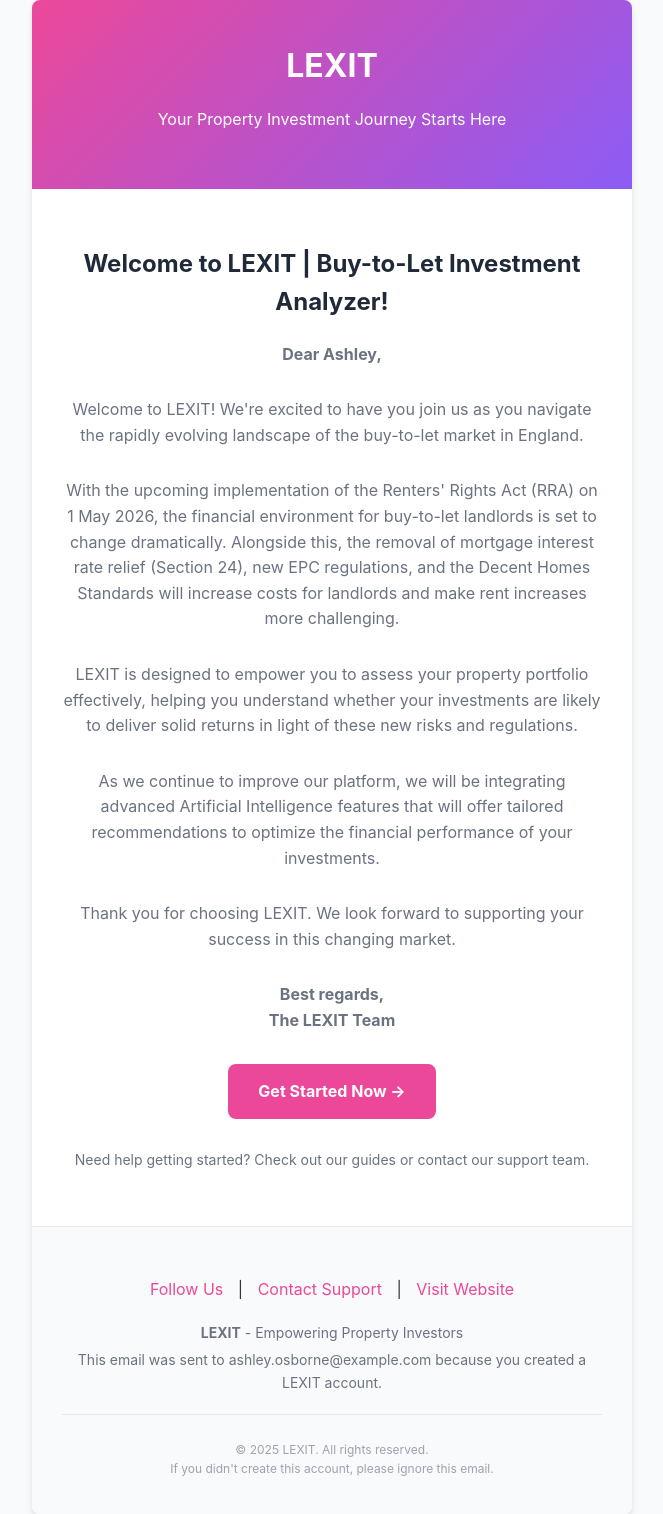
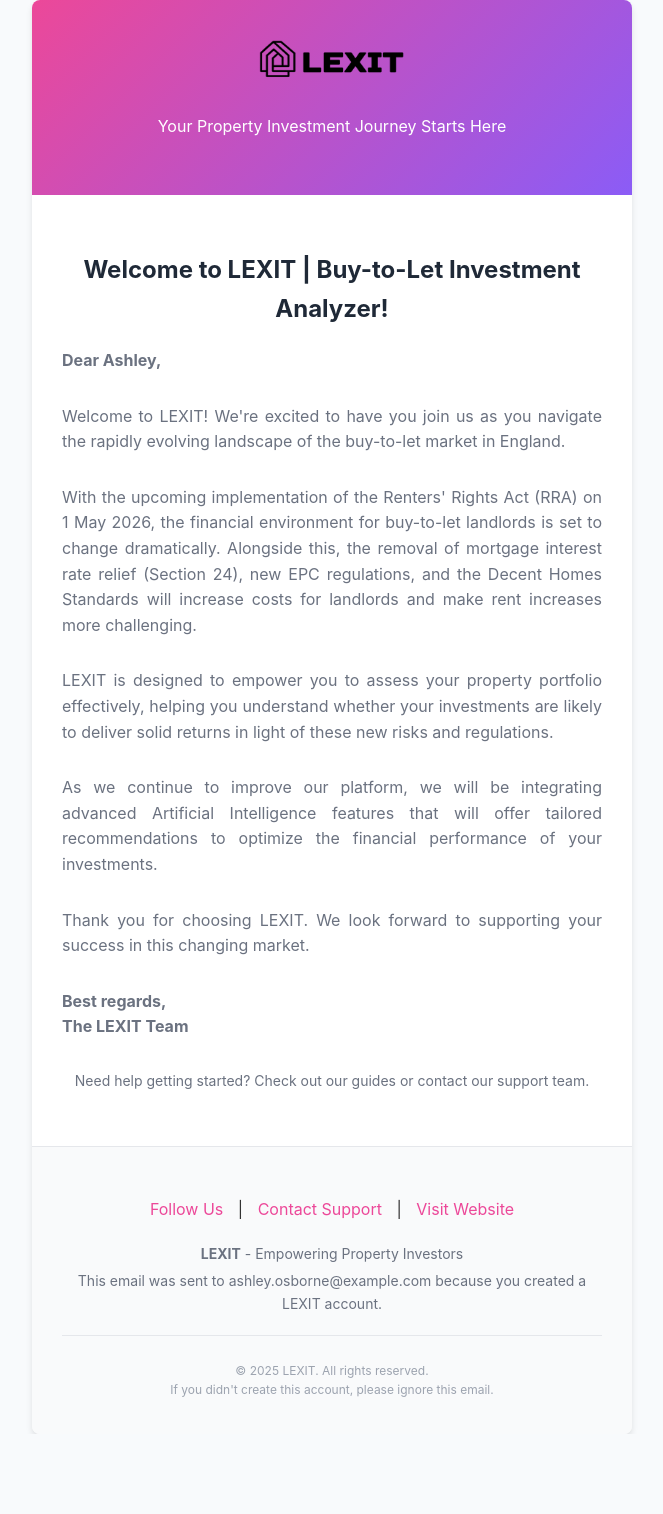
Before and after one commit to proptechpioneer/lexit, a Django app: page /preview-welcome-email/ in a window 1280 px wide. Shown: the whole page, without its empty margins (308-971 px from the left). After the commit the page ends 1434 px from the top, so only its background shows below. Run offline with Django 5.2, Linux system fonts and the light colour scheme; some libraries are stand-ins or nearby versions.

Commit message:
Update welcome email: add logo, left-align greeting/sign-off, justify text, remove CTA button, add Twitter link

```diff
--- a/lexit/users/templates/users/welcome_email.html
+++ b/lexit/users/templates/users/welcome_email.html
@@ -130,7 +130,7 @@
     <div class="container">
         <!-- Header -->
         <div class="header">
-            <div class="logo">LEXIT</div>
+            <img src="https://lexit-production.up.railway.app/static/images/lexit_logo_navbar.png" alt="LEXIT" style="height: 40px; margin-bottom: 10px;">
             <p>Your Property Investment Journey Starts Here</p>
         </div>
 
@@ -138,38 +138,34 @@
         <div class="content">
             <h1 class="welcome-title">Welcome to LEXIT | Buy-to-Let Investment Analyzer!</h1>
 
-            <p class="welcome-text">
+            <p style="font-size: 16px; color: #6b7280; margin-bottom: 30px; text-align: left;">
                 <strong>Dear {{ user.first_name|default:user.username }},</strong>
             </p>
 
-            <p class="welcome-text">
+            <p style="font-size: 16px; color: #6b7280; margin-bottom: 30px; text-align: justify;">
                 Welcome to LEXIT! We're excited to have you join us as you navigate the rapidly evolving landscape of the buy-to-let market in England.
             </p>
 
-            <p class="welcome-text">
+            <p style="font-size: 16px; color: #6b7280; margin-bottom: 30px; text-align: justify;">
                 With the upcoming implementation of the Renters' Rights Act (RRA) on 1 May 2026, the financial environment for buy-to-let landlords is set to change dramatically. Alongside this, the removal of mortgage interest rate relief (Section 24), new EPC regulations, and the Decent Homes Standards will increase costs for landlords and make rent increases more challenging.
             </p>
 
-            <p class="welcome-text">
+            <p style="font-size: 16px; color: #6b7280; margin-bottom: 30px; text-align: justify;">
                 LEXIT is designed to empower you to assess your property portfolio effectively, helping you understand whether your investments are likely to deliver solid returns in light of these new risks and regulations.
             </p>
 
-            <p class="welcome-text">
+            <p style="font-size: 16px; color: #6b7280; margin-bottom: 30px; text-align: justify;">
                 As we continue to improve our platform, we will be integrating advanced Artificial Intelligence features that will offer tailored recommendations to optimize the financial performance of your investments.
             </p>
 
-            <p class="welcome-text">
+            <p style="font-size: 16px; color: #6b7280; margin-bottom: 30px; text-align: justify;">
                 Thank you for choosing LEXIT. We look forward to supporting your success in this changing market.
             </p>
 
-            <p class="welcome-text">
+            <p style="font-size: 16px; color: #6b7280; margin-bottom: 30px; text-align: left;">
                 <strong>Best regards,<br>
                 The LEXIT Team</strong>
             </p>
-
-            <a href="https://lexit.tech/user_home/" class="cta-button">
-                Get Started Now →
-            </a>
 
             <div style="text-align: center; margin-top: 30px;">
                 <p style="color: #6b7280; font-size: 14px;">
@@ -181,7 +177,7 @@
         <!-- Footer -->
         <div class="footer">
             <div class="social-links">
-                <a href="#">Follow Us</a> |
+                <a href="https://x.com/LEXIT_Tech">Follow Us</a> |
                 <a href="mailto:info@lexit.tech">Contact Support</a> |
                 <a href="https://lexit.tech">Visit Website</a>
             </div>
```
